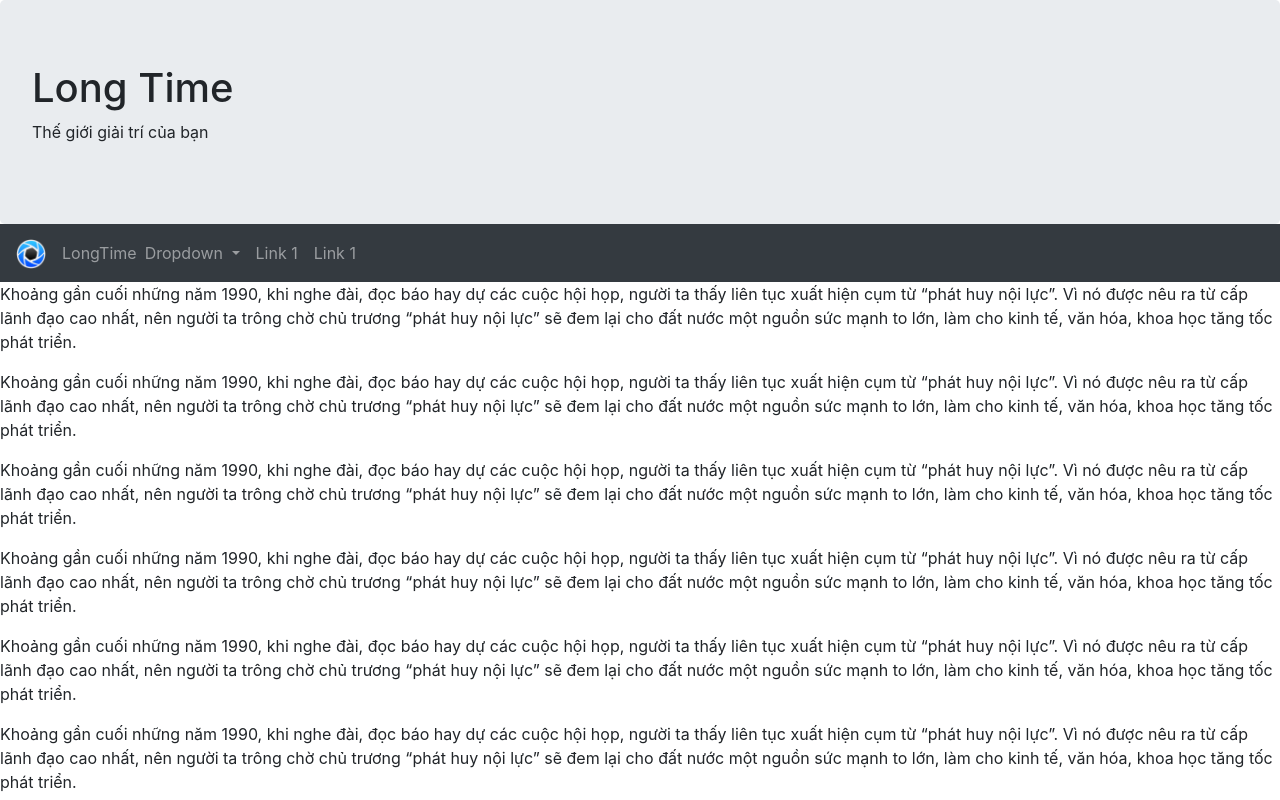
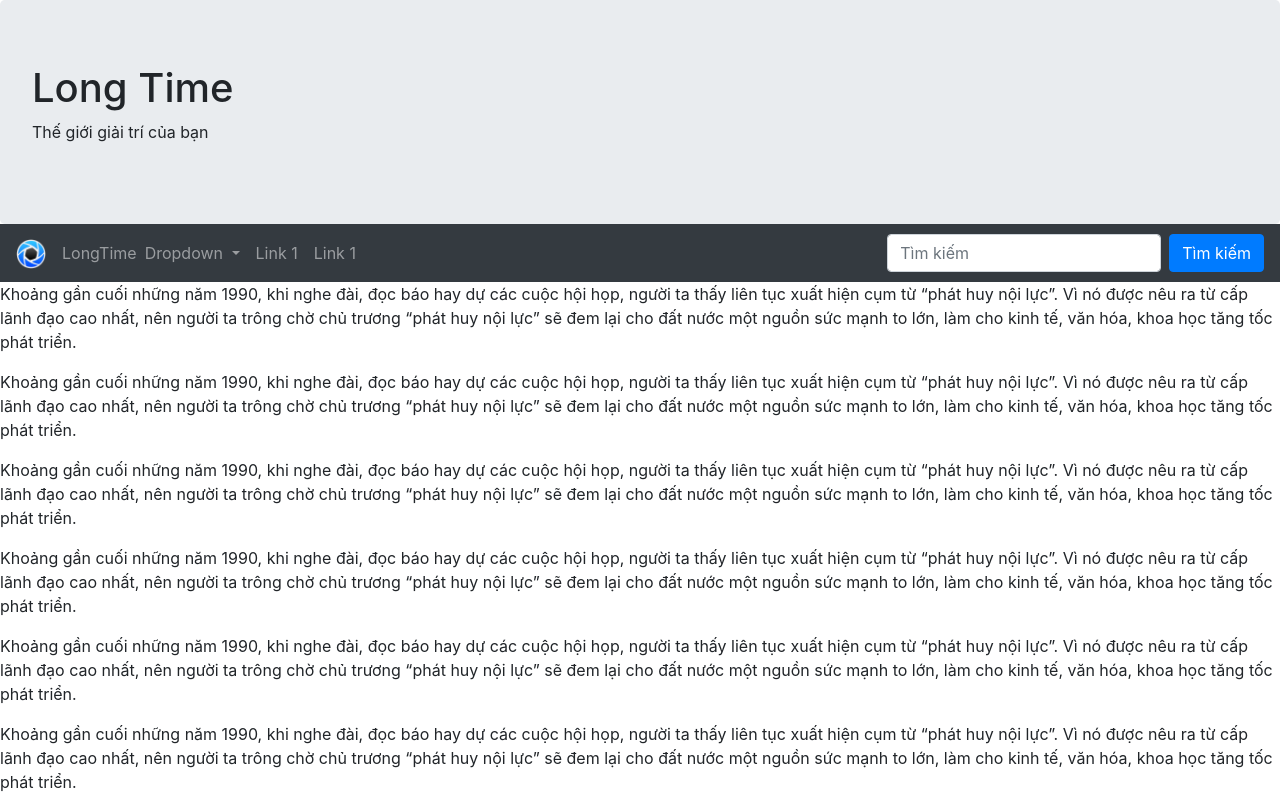
Before and after one commit to ngochung1997/FlyHeay, a plain HTML site: page navbar/index.html in a window 1280 px wide. Shown: the top 800 px of the page. Drawn offline with Linux system fonts and the light colour scheme.

Commit message:
Update index.html
thêm form search

```diff
--- a/navbar/index.html
+++ b/navbar/index.html
@@ -42,6 +42,10 @@
                             </li>
                         </ul>
                     </div>
+                    <form action="#" class="form-inline">
+                        <input type="text" class="form-control mr-sm-2" placeholder="Tìm kiếm">
+                        <button class="btn btn-primary" type="submit">Tìm kiếm</button>
+                    </form>
                 </nav>
                 <p>Khoảng gần cuối những năm 1990, khi nghe đài, đọc báo hay dự các cuộc hội họp, người ta thấy liên tục xuất hiện cụm
                     từ “phát huy nội lực”. Vì nó được nêu ra từ cấp lãnh đạo cao nhất, nên người ta trông chờ chủ trương “phát huy nội lực”
```
